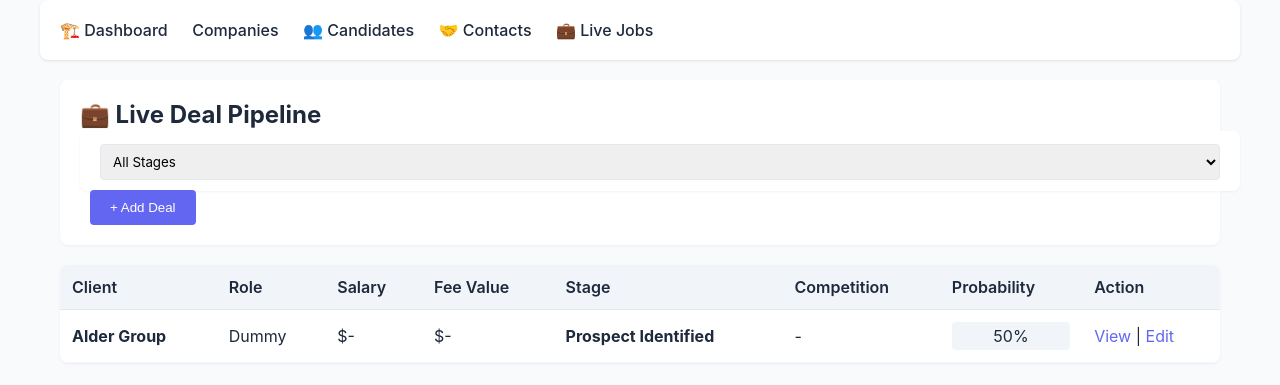
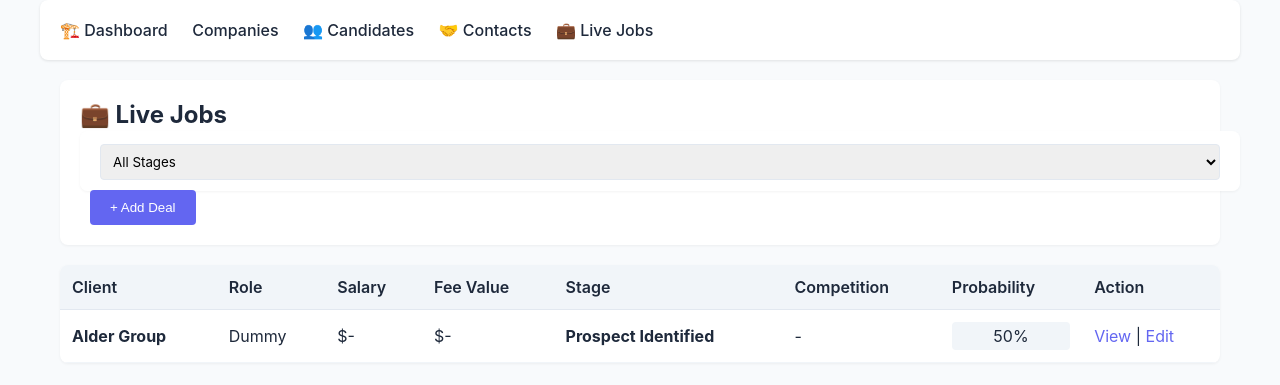
Before and after one commit to claudia-ai-bot/workspace, a Flask app: page /deals in a window 1280 px wide. Shown: the top 385 px of the page. Run offline with Flask 3, Linux system fonts and the light colour scheme; data comes from the database, SQL or seed files in the repository.

Commit message:
Rename Live Deal Pipeline to Live Jobs

```diff
--- a/seq-crm/templates/deals.html
+++ b/seq-crm/templates/deals.html
@@ -5,7 +5,7 @@
 {% block content %}
 
 <div class="header">
-  <h1>💼 Live Deal Pipeline</h1>
+  <h1>💼 Live Jobs</h1>
   <div style="margin-top: 15px;">
     <form method="get" style="display: inline;">
       {% if stages %}
```
